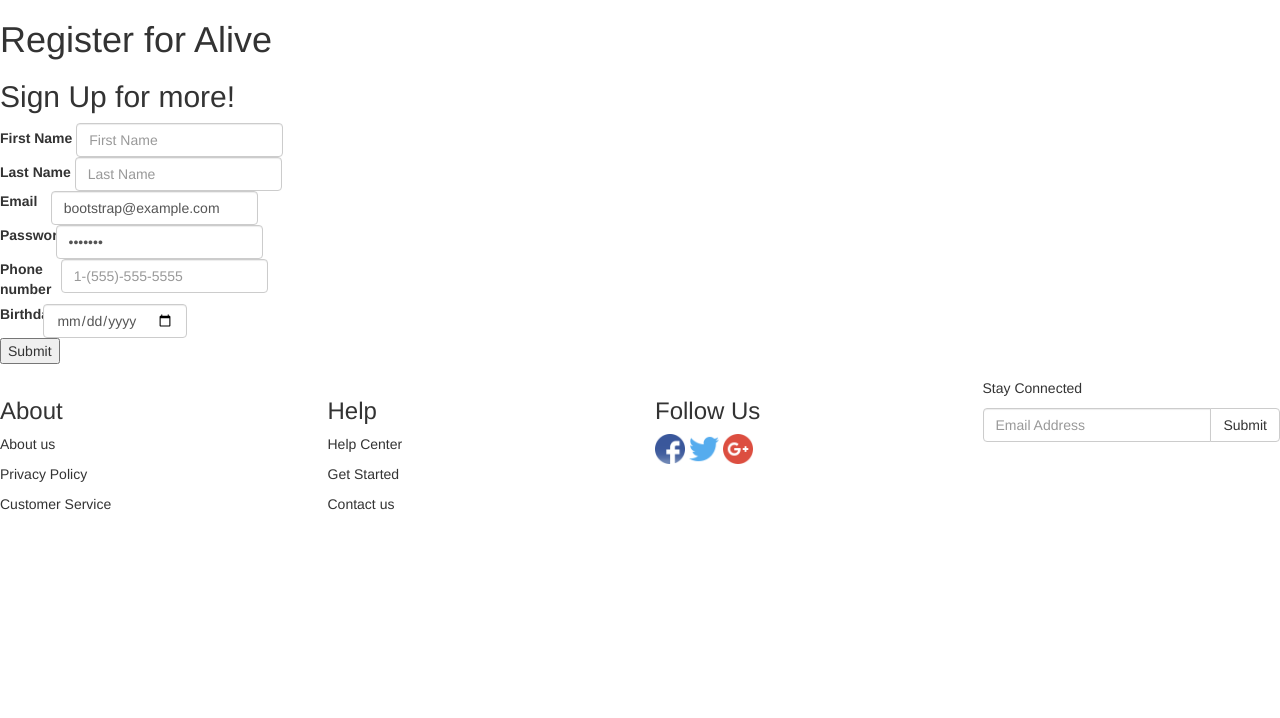
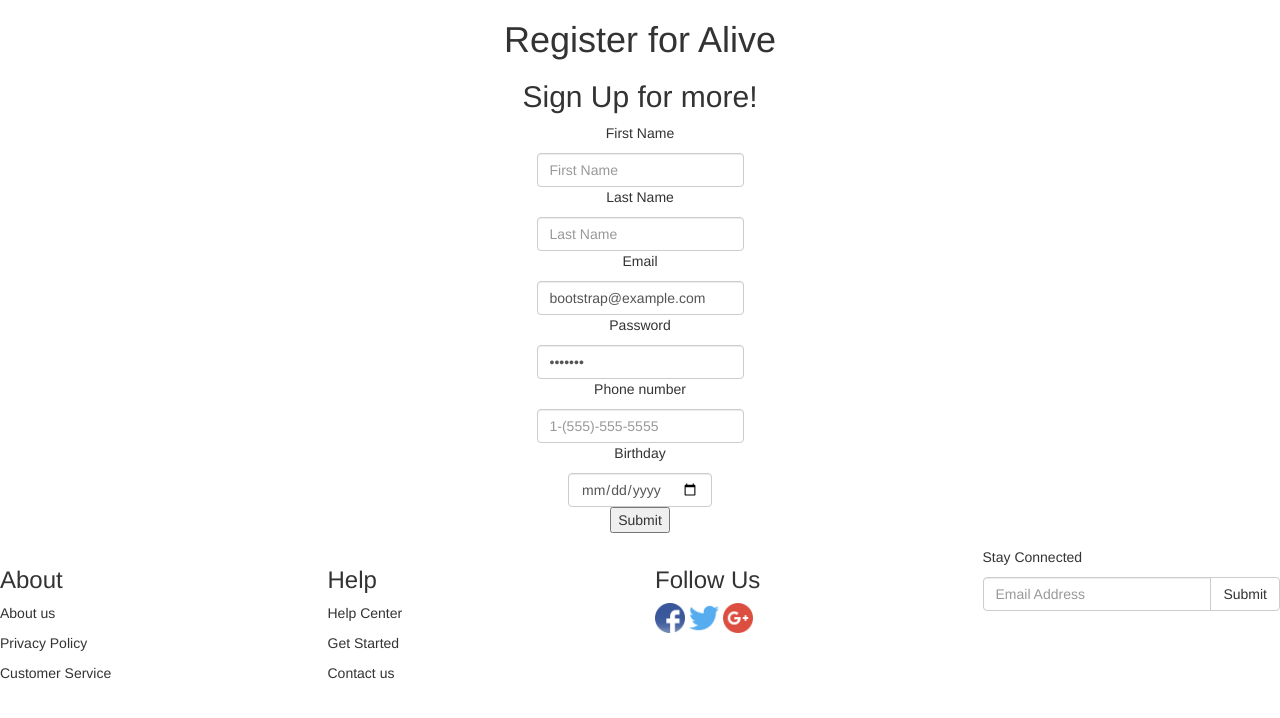
Before and after one commit to jingfei/Alive, a PHP site: page /docs/register.php in a window 1280 px wide. Shown: the part 52-770 px from the top of the page. Run offline with PHP 8.4, Linux system fonts and the light colour scheme; some libraries are stand-ins or nearby versions.

Commit message:
hi i made some changes

```diff
--- a/docs/detail.php
+++ b/docs/detail.php
@@ -30,7 +30,7 @@
         </div>
       </div>
     </div>
-    <div id="detail-Location" class="content">
+    <div id="detail-Location" class="content" style="text-align:center">
       <iframe src="https://www.google.com/maps/embed?pb=!1m14!1m12!1m3!1d58759.16906197546!2d120.28783349999999!3d23.007315!2m3!1f0!2f0!3f0!3m2!1i1024!2i768!4f13.1!5e0!3m2!1sen!2stw!4v1490376535555" width="100%" height="450" frameborder="0" style="border:0" allowfullscreen=""></iframe>
     </div>
     <div id="detail-Reviews" class="content">
--- a/docs/register.php
+++ b/docs/register.php
@@ -6,38 +6,38 @@
 	<nav class="navbar navbar-default">  <div class="container-fluid">    <!-- Brand and toggle get grouped for better mobile display -->    <div class="navbar-header">      <button type="button" class="navbar-toggle collapsed" data-toggle="collapse" data-target="#bs-example-navbar-collapse-1" aria-expanded="false">        <span class="sr-only">Toggle navigation</span>        <span class="icon-bar"></span>        <span class="icon-bar"></span>        <span class="icon-bar"></span>      </button>      <a class="navbar-brand" href="#">Alive</a>    </div>    <!-- Collect the nav links, forms, and other content for toggling -->    <div class="collapse navbar-collapse" id="bs-example-navbar-collapse-1">      <ul class="nav navbar-nav">        <li class="active"><a href="#">Start Volunteering <span class="sr-only">(current)</span></a></li>        <li><a href="#">Search Organization</a></li>        <li><a href="#">Post a job</a></li>        <li><a href="#">Find a job</a></li>      </ul>      <ul class="nav navbar-nav navbar-right">        <li><a href="#">Login</a></li>          <li><a href="#">Register</a></li>      </ul>    </div><!-- /.navbar-collapse -->  </div><!-- /.container-fluid --></nav>    <?php
     include "./php/register.php"
     ?>
-    <div id="Registration">
+    <div id="Registration" style="text-align:center">
       <h1>Register for Alive</h1>
       <h2>Sign Up for more!</h2>
       <form class="form-inline" id="name" method="post">
         <div class="form-group">
-          <label for="exampleInputName2">First Name</label>
+          <p>First Name</p>
           <input type="text" class="form-control" id="exampleInputName2" placeholder="First Name" name="firstname">
         </div><br>
         <div class="form-group">
-          <label for="exampleInputName2">Last Name</label>
+          <p>Last Name</p>
           <input type="text" class="form-control" id="exampleInputName2" placeholder="Last Name" name="lastname">
         </div><br>
       <div class="form-group row">
-        <label for="example-email-input" class="col-xs-2 col-form-label">Email</label>
+        <p>Email</p>
         <div class="col-xs-10">
           <input class="form-control" type="email" value="bootstrap@example.com" id="example-email-input" name="email">
         </div>
       </div><br>
       <div class="form-group row">
-        <label for="example-password-input" class="col-xs-2 col-form-label">Password</label>
+        <p>Password</p>
         <div class="col-xs-10">
           <input class="form-control" type="password" value="hunter2" id="example-password-input" name="password">
         </div>
       </div><br>
       <div class="form-group row">
-        <label for="example-tel-input" class="col-xs-2 col-form-label">Phone number</label>
+        <p>Phone number</p>
         <div class="col-xs-10">
           <input class="form-control" type="tel" placeholder="1-(555)-555-5555" id="example-tel-input" name="phonenumber">
         </div>
       </div><br>
       <div class="form-group row">
-        <label for="example-date-input" class="col-xs-2 col-form-label">Birthday</label>
+        <p>Birthday</p>
         <div class="col-xs-10">
           <input class="form-control" type="date" placeholder="2011-08-19" id="example-date-input" name="birthday">
         </div>
--- a/scss/register.scss
+++ b/scss/register.scss
@@ -13,3 +13,7 @@ margin:0 auto;
 #submit:hover {
   background-color: #7fff00;
 }
+
+#registration-forms{
+
+}
--- a/view/detail.hbs
+++ b/view/detail.hbs
@@ -33,7 +33,7 @@
         </div>
       </div>
     </div>
-    <div id="detail-Location" class="content">
+    <div id="detail-Location" class="content" style="text-align:center">
       <iframe src="https://www.google.com/maps/embed?pb=!1m14!1m12!1m3!1d58759.16906197546!2d120.28783349999999!3d23.007315!2m3!1f0!2f0!3f0!3m2!1i1024!2i768!4f13.1!5e0!3m2!1sen!2stw!4v1490376535555" width="100%" height="450" frameborder="0" style="border:0" allowfullscreen></iframe>
     </div>
     <div id="detail-Reviews" class="content">
```
Also changed, not shown: view/register.hbs (+9 -7 lines).
